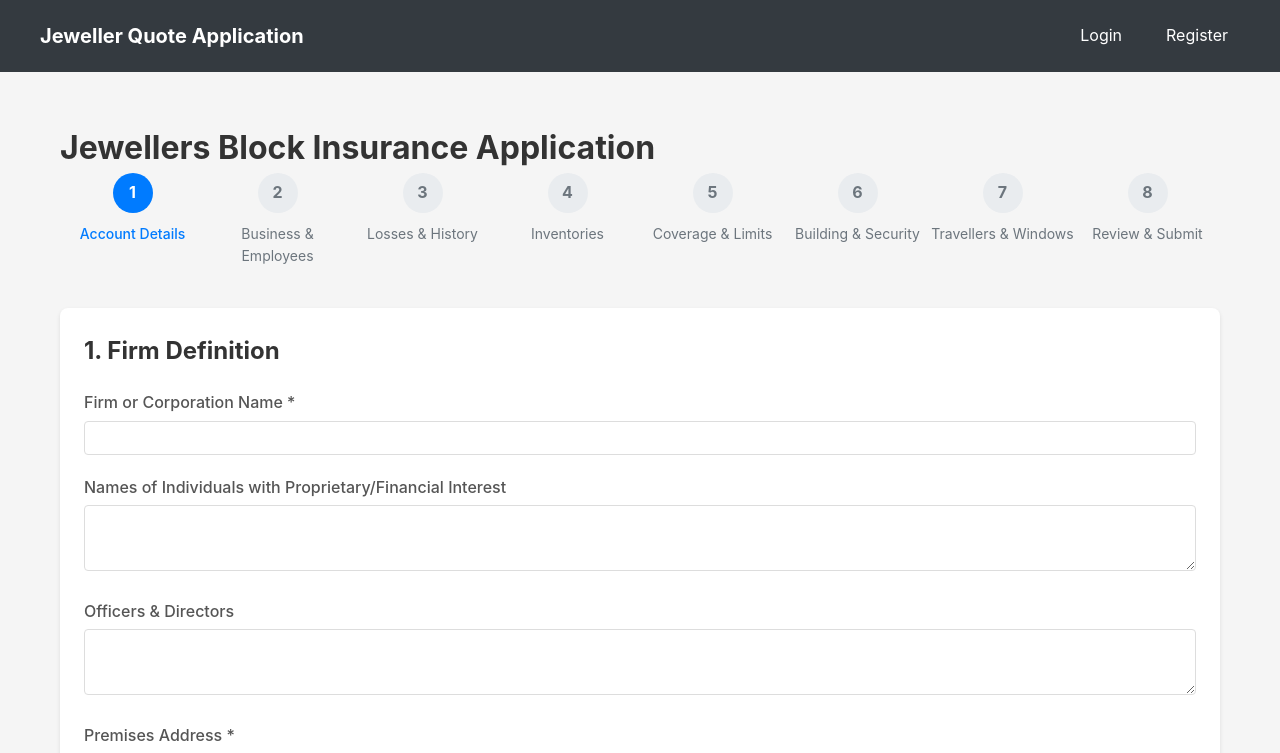
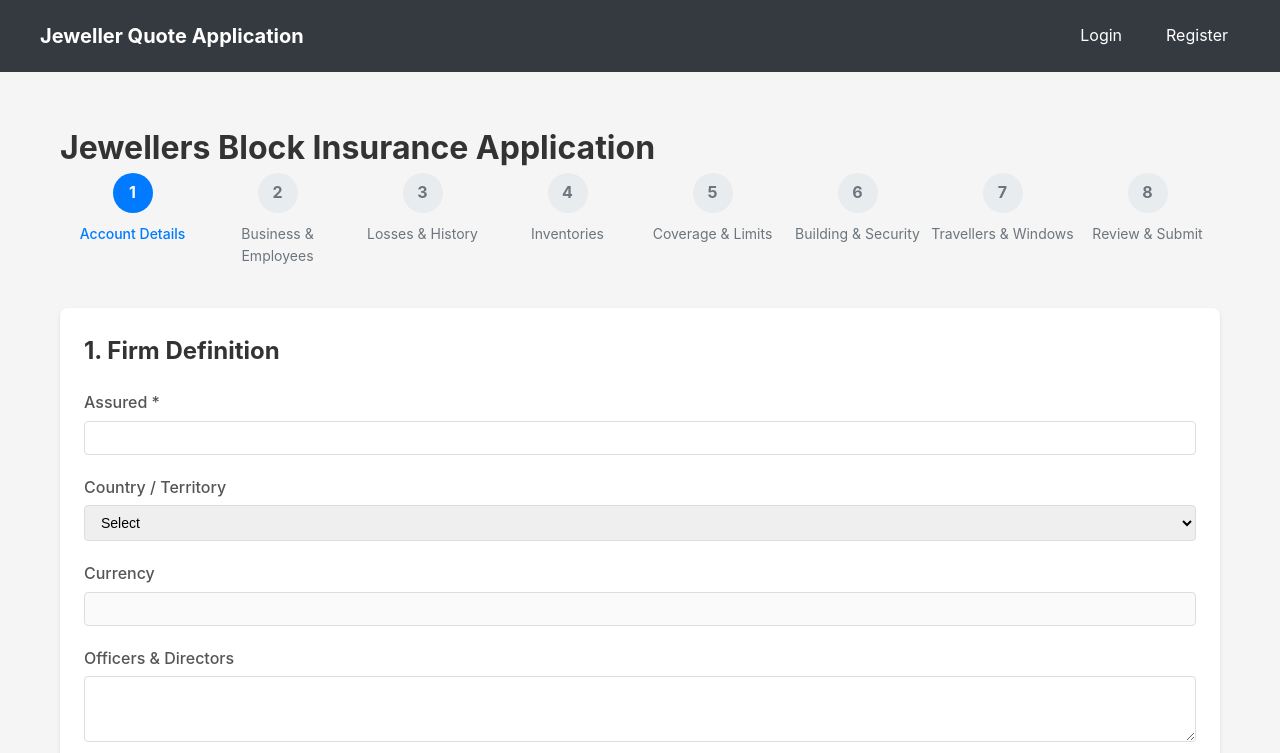
Before and after one commit to gurrinders/Instanda, an Angular app in the folder JewellerQuote/frontend/: page /quote/new in a window 1280 px wide. Shown: the top 753 px of the page. Built offline with nearby package versions, Linux system fonts and the light colour scheme.

Commit message:
first changes

```diff
--- a/JewellerQuote/frontend/src/app/components/quote-form/quote-form.component.html
+++ b/JewellerQuote/frontend/src/app/components/quote-form/quote-form.component.html
@@ -45,12 +45,19 @@
   <div class="card" *ngIf="currentStep === 1">
     <h2>1. Firm Definition</h2>
     <div class="form-group">
-      <label>Firm or Corporation Name *</label>
+      <label>Assured *</label>
       <input type="text" [(ngModel)]="payload.firm_name" required />
     </div>
     <div class="form-group">
-      <label>Names of Individuals with Proprietary/Financial Interest</label>
-      <textarea [(ngModel)]="payload.individuals_with_interest" rows="3"></textarea>
+      <label>Country / Territory</label>
+      <select [(ngModel)]="payload.country" (change)="onTerritoryChange()">
+        <option [value]="undefined">Select</option>
+        <option *ngFor="let t of territoryOptions" [value]="t">{{ t }}</option>
+      </select>
+    </div>
+    <div class="form-group">
+      <label>Currency</label>
+      <input type="text" [(ngModel)]=" payload.currency" disabled="true" />
     </div>
     <div class="form-group">
       <label>Officers & Directors</label>
--- a/JewellerQuote/frontend/src/app/components/quote-form/quote-form.component.ts
+++ b/JewellerQuote/frontend/src/app/components/quote-form/quote-form.component.ts
@@ -19,6 +19,22 @@ export class QuoteFormComponent implements OnInit {
   payload: ApplicationPayload = {};
   loading = false;
   errorMessage = '';
+  territoryOptions = ['Belgium', 'Canada', 'Europe', 'Hong Kong', 'Italy', 'Malaysia', 'Mexico', 'Switzerland', 'Thailand', 'UAE', 'USA'];
+
+  territoryCurrencyMap: { [key: string]: string } = {
+    'Belgium': 'EUR',
+    'Canada': 'CAD',
+    'Europe': 'EUR',
+    'Hong Kong': 'HKD',
+    'Italy': 'EUR',
+    'Malaysia': 'MYR',
+    'Mexico': 'MXN',
+    'Switzerland': 'CHF',
+    'Thailand': 'THB',
+    'UAE': 'AED',
+    'USA': 'USD'
+  };
+  currencyOptions = Array.from(new Set(Object.values(this.territoryCurrencyMap))).sort();
 
   constructor(
     private applicationService: ApplicationService,
@@ -57,6 +73,12 @@ export class QuoteFormComponent implements OnInit {
   goToStep(step: number): void {
     if (step >= 1 && step <= this.totalSteps) {
       this.currentStep = step;
+    }
+  }
+
+  onTerritoryChange(): void {
+    if (this.payload.country && this.territoryCurrencyMap[this.payload.country]) {
+      this.payload.currency = this.territoryCurrencyMap[this.payload.country];
     }
   }
 
@@ -113,6 +135,7 @@ export class QuoteFormComponent implements OnInit {
 
     const applicationData: ApplicationCreate = {
       firm_name: this.payload.firm_name,
+      country: this.payload.country,
       premises_address: this.payload.premises_address,
       annual_gross_revenue: this.payload.annual_gross_revenue,
       annual_profit: this.payload.annual_profit,
--- a/JewellerQuote/frontend/src/models/application.model.ts
+++ b/JewellerQuote/frontend/src/models/application.model.ts
@@ -1,6 +1,8 @@
 export interface ApplicationPayload {
   // Section 1: Definition
   firm_name?: string;
+  country?: string;
+  currency?: string;
   individuals_with_interest?: string;
   officers_directors?: string;
   premises_address?: string;
@@ -231,6 +233,8 @@ export interface Application {
 
 export interface ApplicationCreate {
   firm_name?: string;
+  country?: string;
+  currency?: string;
   premises_address?: string;
   annual_gross_revenue?: number;
   annual_profit?: number;
```
